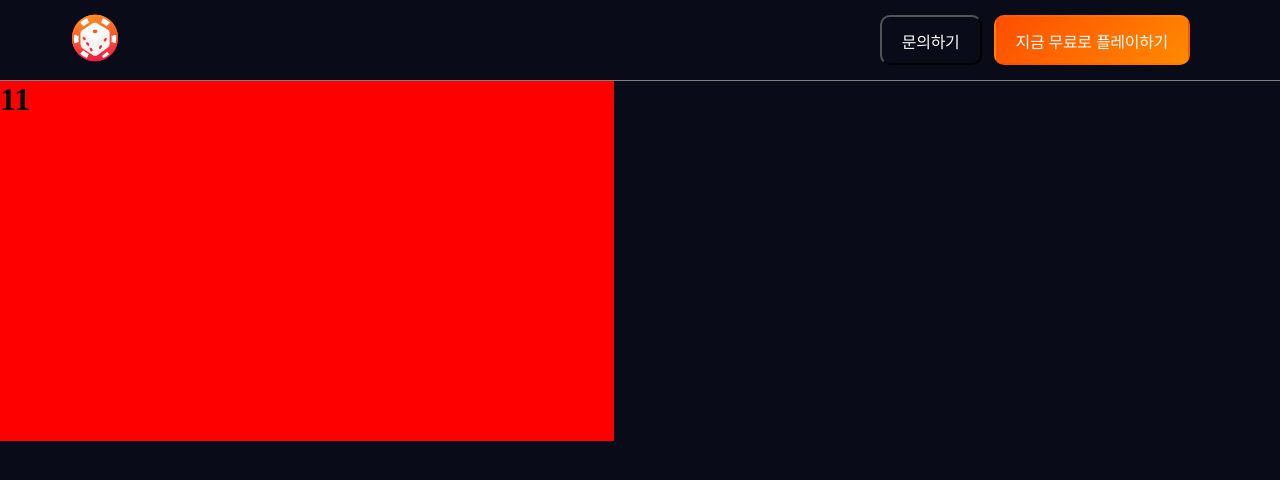
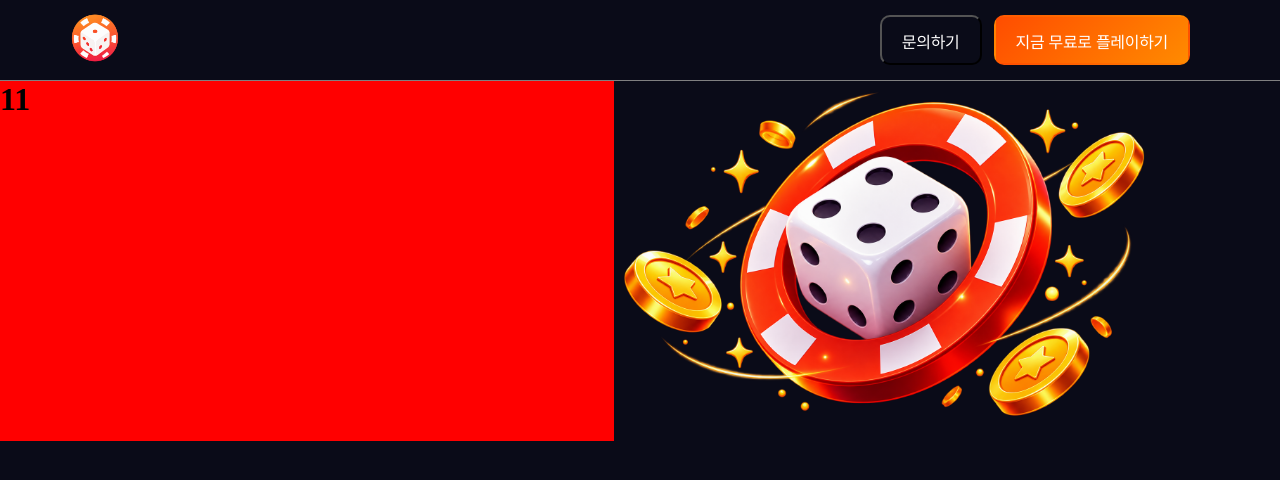
Before and after one commit to picksagetowin/gambling, a React (Vite) app in the folder frontend/: page / in a window 1280 px wide. Shown: the top 480 px of the page. Built offline with nearby package versions, Linux system fonts and the light colour scheme.

Commit message:
feat:3d 로고 추가

```diff
--- a/frontend/src/Homepage.css
+++ b/frontend/src/Homepage.css
@@ -76,13 +76,19 @@
 }
 
 .hero {
-
+    display: flex;
     height: 360px;
 }
 
 .hero-left {
-    height: 360px;
     width: 48%;
     height: 100%;
     background-color: red;
 }
+
+.hero-right {
+    height: 100%;
+    width: 52%;
+    /* background-color: blue; */
+    display: flex;
+}
--- a/frontend/src/Homepage.jsx
+++ b/frontend/src/Homepage.jsx
@@ -16,6 +16,9 @@ function Homepage(){
                 <div className='hero-left'>
                     <h1>11</h1>
                 </div>
+                <div className='hero-right'>
+                    <img src='/logo3d.png' alt='3d로고' className='logo3d' />
+                </div>
             </div>
 
         </div>
```
Also changed, not shown: frontend/public/logo3d.png (added).
